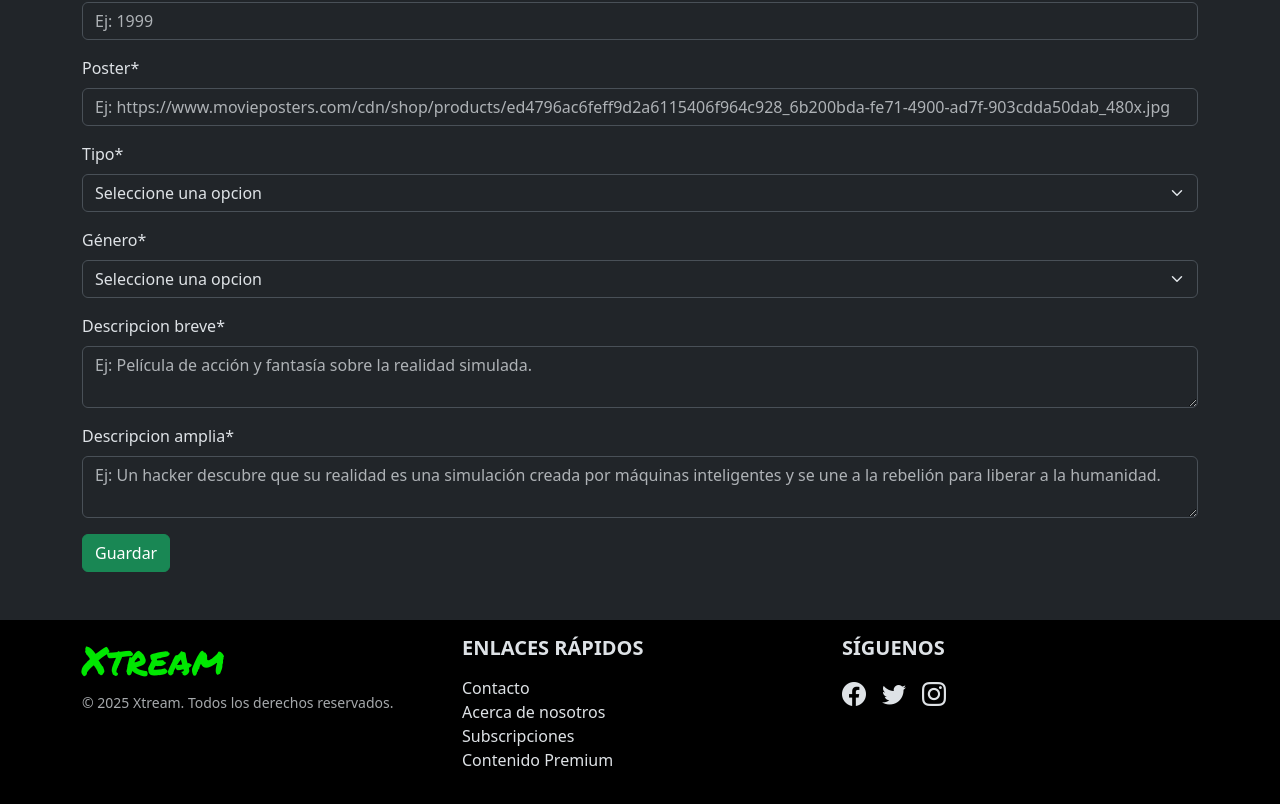
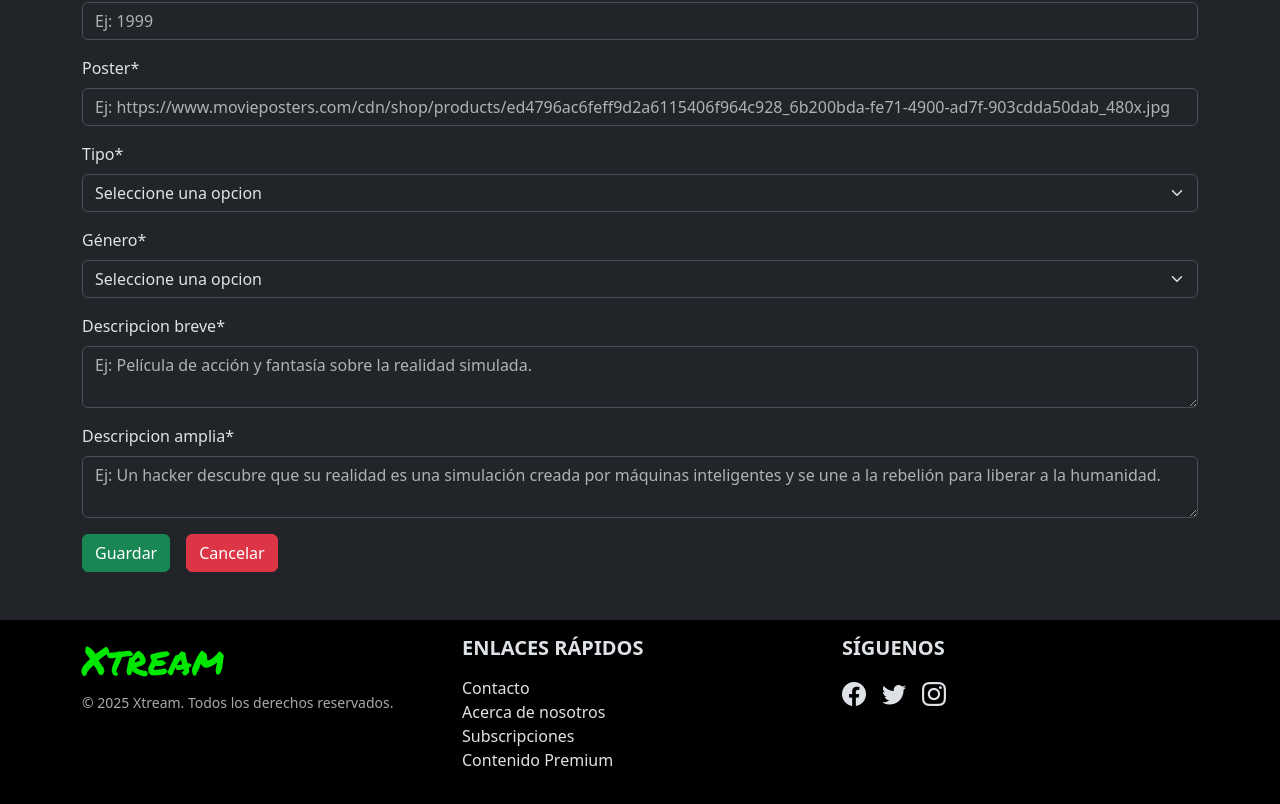
Before and after one commit to emiarias/Xtream, a React (Vite) app: page /administrador/crear in a window 1280 px wide. Shown: the part 386-1190 px from the top of the page. Built offline with nearby package versions, Linux system fonts and the light colour scheme; sample sign-in values are in the browser's storage.

Commit message:
agregue un boton de cancelar ene l formulario de editar y crear

```diff
--- a/src/Components/pages/FormularioPelicula.jsx
+++ b/src/Components/pages/FormularioPelicula.jsx
@@ -1,5 +1,6 @@
 import { Button, Form } from "react-bootstrap";
 import { useForm } from "react-hook-form";
+import { Link } from "react-router";
 
 const FormularioPelicula = ({ titulo }) => {
   const {
@@ -178,10 +179,11 @@ const FormularioPelicula = ({ titulo }) => {
             {errors.descripcionAmplia?.message}
           </Form.Text>
         </Form.Group>
-        <Form.Group className="mb-4">
+        <Form.Group className="mb-4 d-flex gap-3">
           <Button variant="success" type="submit">
             Guardar
           </Button>
+          <Link className="btn btn-danger" to={'/administrador'}>Cancelar</Link>
         </Form.Group>
       </Form>
     </section>
```
